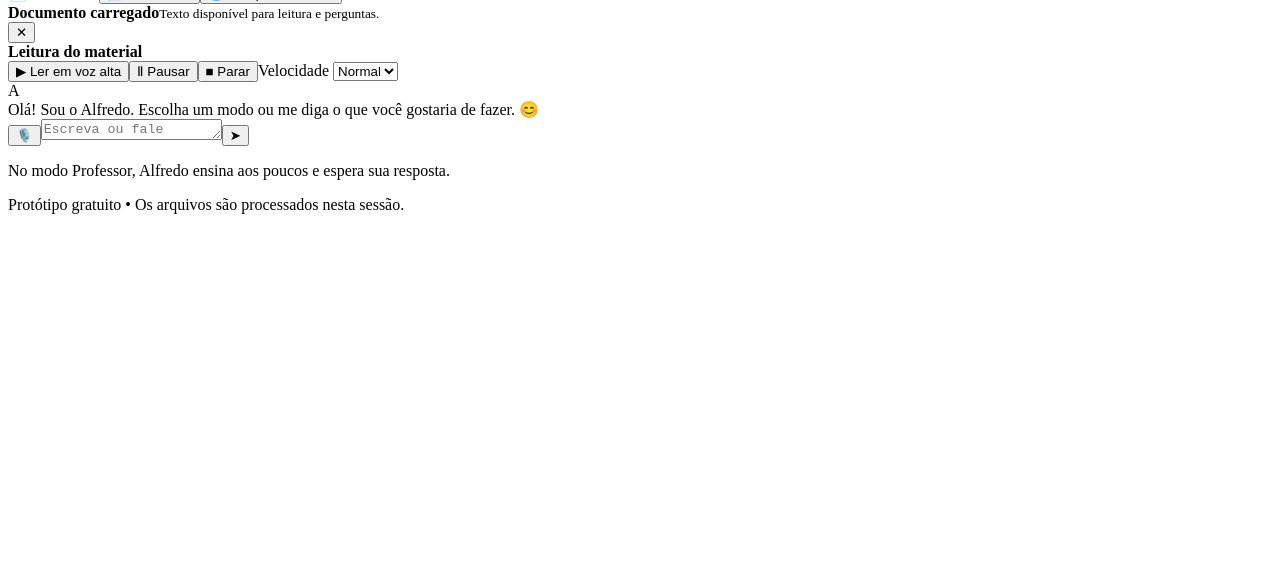
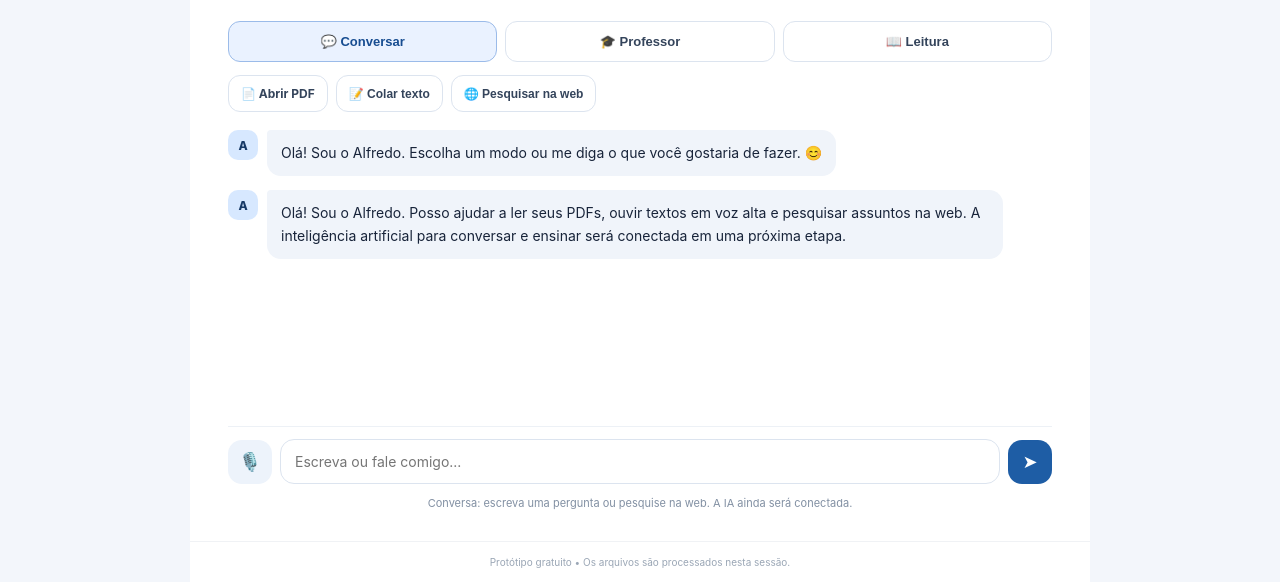
Before and after one commit to Lspbeto/proj003, a website: page public/index.html in a window 1280 px wide. Shown: the part 235-817 px from the top of the page. Drawn offline with Linux system fonts and the light colour scheme; the site is published under a folder, as on GitHub Pages, so addresses that start at the root find nothing.

Commit message:
Adaptar Alfredo para hospedagem estática no GitHub Pages: public/index.html

```diff
--- a/public/index.html
+++ b/public/index.html
@@ -3,7 +3,7 @@
 <head>
 <meta charset="utf-8"><meta name="viewport" content="width=device-width, initial-scale=1, viewport-fit=cover">
 <meta name="theme-color" content="#15233b"><meta name="description" content="Alfredo: assistente pessoal, professor e leitor de documentos.">
-<link rel="manifest" href="/manifest.webmanifest"><link rel="stylesheet" href="/styles.css">
+<link rel="manifest" href="./manifest.webmanifest"><link rel="stylesheet" href="./styles.css">
 <title>Alfredo — seu assistente</title>
 </head>
 <body>
@@ -20,5 +20,5 @@
 <p class="hint" id="hint">No modo Professor, Alfredo ensina aos poucos e espera sua resposta.</p>
 </main><footer>Protótipo gratuito • Os arquivos são processados nesta sessão.</footer></div>
 <dialog id="textDialog"><form method="dialog" class="dialog-card"><h2>Adicionar texto</h2><p>Cole aqui um texto que deseja ler ou estudar.</p><textarea id="pastedText" rows="8" placeholder="Cole seu texto..."></textarea><div class="dialog-actions"><button class="tool-button" value="cancel">Cancelar</button><button id="loadText" class="primary" value="ok">Usar texto</button></div></form></dialog>
-<script src="https://cdnjs.cloudflare.com/ajax/libs/pdf.js/3.11.174/pdf.min.js"></script><script src="/app.js"></script>
+<script src="https://cdnjs.cloudflare.com/ajax/libs/pdf.js/3.11.174/pdf.min.js"></script><script src="./app.js"></script>
 </body></html>
```
